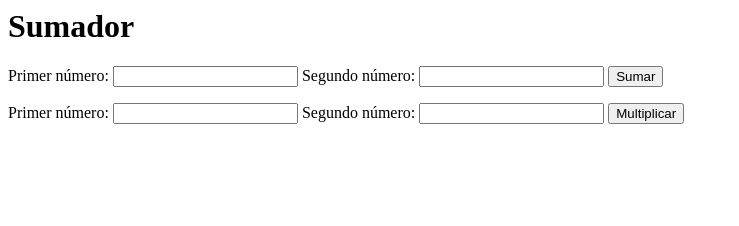
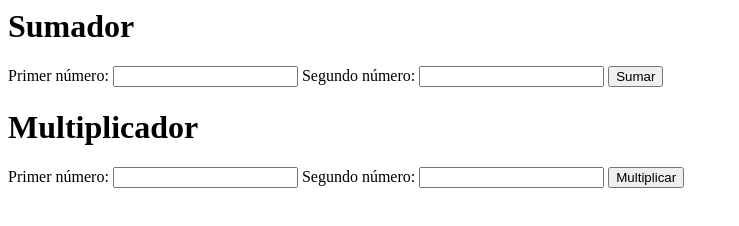
Before and after one commit to BelenA25/parcel-jest-base, a website built with Parcel: page index.html in a window 1280 px wide. Shown: the whole page, without its empty margins (0-739 px from the left). Built offline with nearby package versions, Linux system fonts and the light colour scheme.

Commit message:
Multiplicador 1.0

```diff
--- a/index.html
+++ b/index.html
@@ -9,6 +9,7 @@
       <input type="submit" value="Sumar" id="sumar-button" />
     </form>
     <div id="resultado-div-suma"></div>
+    <h1>Multiplicador</h1>
     <form id="multiplicar-form">
       <label for="primer-numero">Primer número:</label>
       <input type="number" id="primer-numero1" />
```
